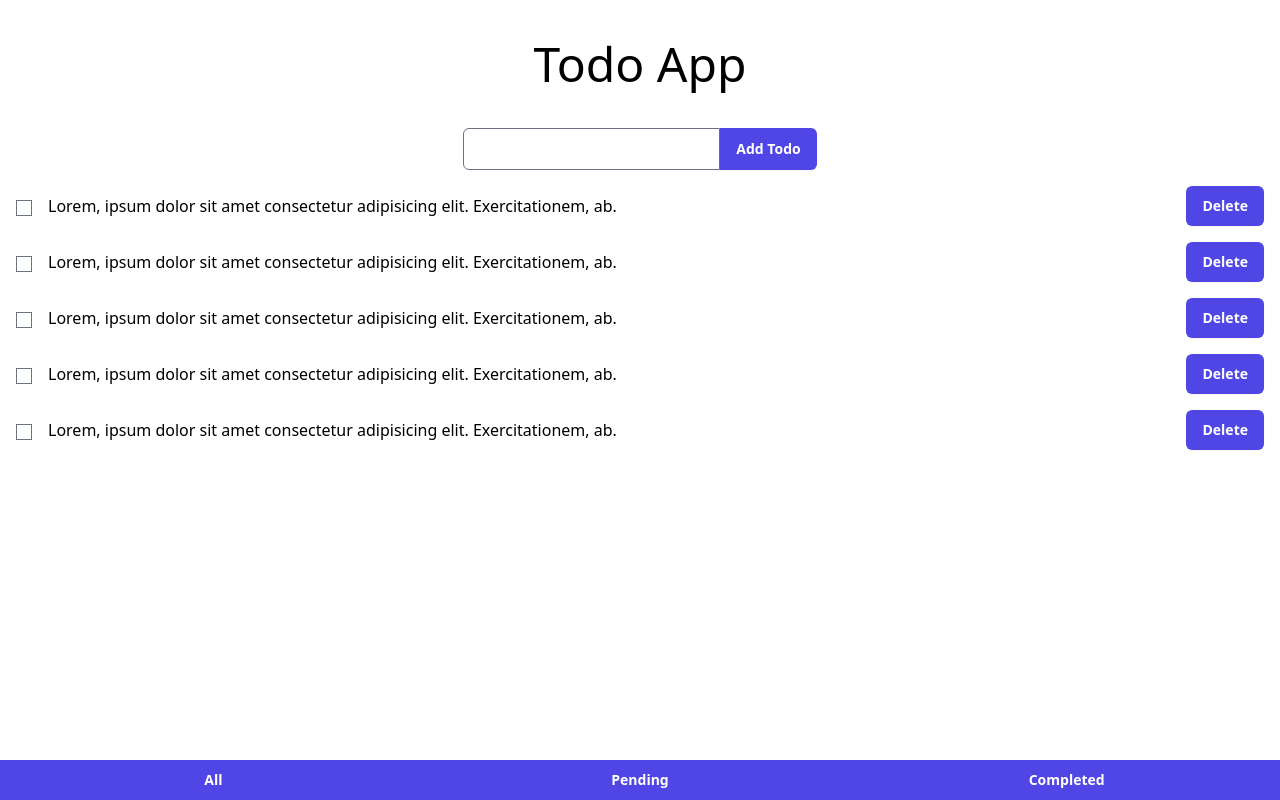
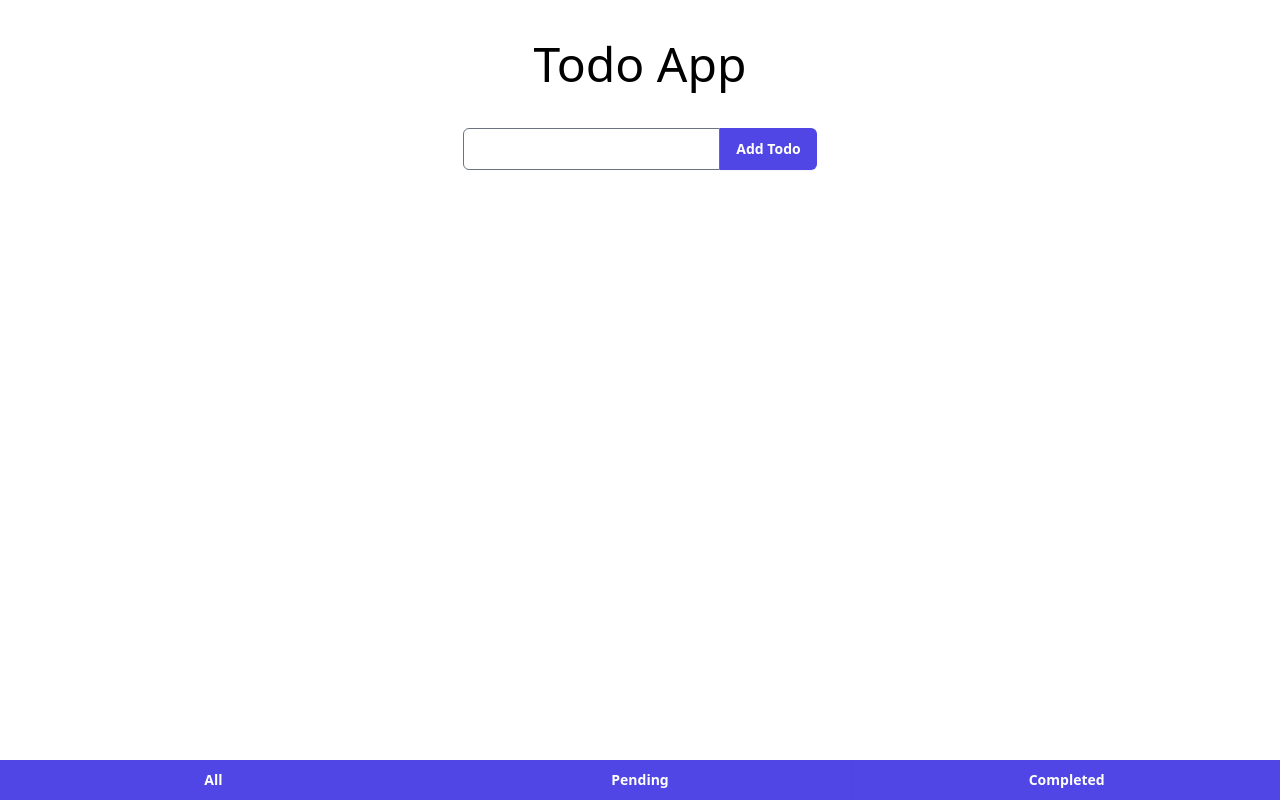
Before and after one commit to the-special-character/covalance-react, a React (Vite) app: page / in a window 1280 px wide. Built offline with nearby package versions, Linux system fonts and the light colour scheme.

Commit message:
basic todo started

```diff
--- a/src/Todo/index.tsx
+++ b/src/Todo/index.tsx
@@ -1,67 +1,78 @@
 import { PureComponent } from "react";
 
 class Todo extends PureComponent {
+  state = {
+    todoText: "",
+    todoList: [],
+  };
+
+  changeText = (event) => {
+    this.setState({ todoText: event.target.value });
+  };
+
+  addTodo = (event) => {
+    event.preventDefault();
+
+    this.setState(({ todoText, todoList }) => {
+      return {
+        todoList: [...todoList, todoText],
+        todoText: "",
+      };
+    });
+  };
+
   render() {
+    const { todoText, todoList } = this.state;
     return (
       <div className="flex h-screen flex-col items-center">
         <h1 className="text-5xl my-10">Todo App</h1>
-        <form className="flex">
+        <form className="flex" onSubmit={this.addTodo}>
           <div>
             <label htmlFor="todoText" className="sr-only">
               Todo Text
             </label>
-            <input type="text" id="todoText" className="rounded-l-md" />
+            <input
+              type="text"
+              id="todoText"
+              className="rounded-l-md"
+              value={todoText}
+              onChange={this.changeText}
+            />
           </div>
           <button type="submit" className="btn rounded-l-none">
             Add Todo
           </button>
         </form>
         <div className="w-full flex-1">
-          <div className="flex items-center m-4">
-            <div>
-              <label htmlFor="isCompleted" className="sr-only">Completed</label>
-              <input type="checkbox" name="isCompleted" id="isCompleted" />
-            </div>
-            <p className="flex-1 px-4">Lorem, ipsum dolor sit amet consectetur adipisicing elit. Exercitationem, ab.</p>
-            <button type="button" className="btn">Delete</button>
-          </div>
-          <div className="flex items-center m-4">
-            <div>
-              <label htmlFor="isCompleted" className="sr-only">Completed</label>
-              <input type="checkbox" name="isCompleted" id="isCompleted" />
-            </div>
-            <p className="flex-1 px-4">Lorem, ipsum dolor sit amet consectetur adipisicing elit. Exercitationem, ab.</p>
-            <button type="button" className="btn">Delete</button>
-          </div>
-          <div className="flex items-center m-4">
-            <div>
-              <label htmlFor="isCompleted" className="sr-only">Completed</label>
-              <input type="checkbox" name="isCompleted" id="isCompleted" />
-            </div>
-            <p className="flex-1 px-4">Lorem, ipsum dolor sit amet consectetur adipisicing elit. Exercitationem, ab.</p>
-            <button type="button" className="btn">Delete</button>
-          </div>
-          <div className="flex items-center m-4">
-            <div>
-              <label htmlFor="isCompleted" className="sr-only">Completed</label>
-              <input type="checkbox" name="isCompleted" id="isCompleted" />
-            </div>
-            <p className="flex-1 px-4">Lorem, ipsum dolor sit amet consectetur adipisicing elit. Exercitationem, ab.</p>
-            <button type="button" className="btn">Delete</button>
-          </div>
-          <div className="flex items-center m-4">
-            <div>
-              <label htmlFor="isCompleted" className="sr-only">Completed</label>
-              <input type="checkbox" name="isCompleted" id="isCompleted" />
-            </div>
-            <p className="flex-1 px-4">Lorem, ipsum dolor sit amet consectetur adipisicing elit. Exercitationem, ab.</p>
-            <button type="button" className="btn">Delete</button>
-          </div>
+          {todoList.map((item) => {
+            return (
+              <div className="flex items-center m-4">
+                <div>
+                  <label htmlFor="isCompleted" className="sr-only">
+                    Completed
+                  </label>
+                  <input type="checkbox" name="isCompleted" id="isCompleted" />
+                </div>
+                <p className="flex-1 px-4">
+                  {item}
+                </p>
+                <button type="button" className="btn">
+                  Delete
+                </button>
+              </div>
+            );
+          })}
         </div>
         <div className="w-full flex">
-            <button type="button" className="btn flex-1 rounded-none">All</button>
-            <button type="button" className="btn flex-1 rounded-none">Pending</button>
-            <button type="button" className="btn flex-1 rounded-none">Completed</button>
+          <button type="button" className="btn flex-1 rounded-none">
+            All
+          </button>
+          <button type="button" className="btn flex-1 rounded-none">
+            Pending
+          </button>
+          <button type="button" className="btn flex-1 rounded-none">
+            Completed
+          </button>
         </div>
       </div>
     );
```
